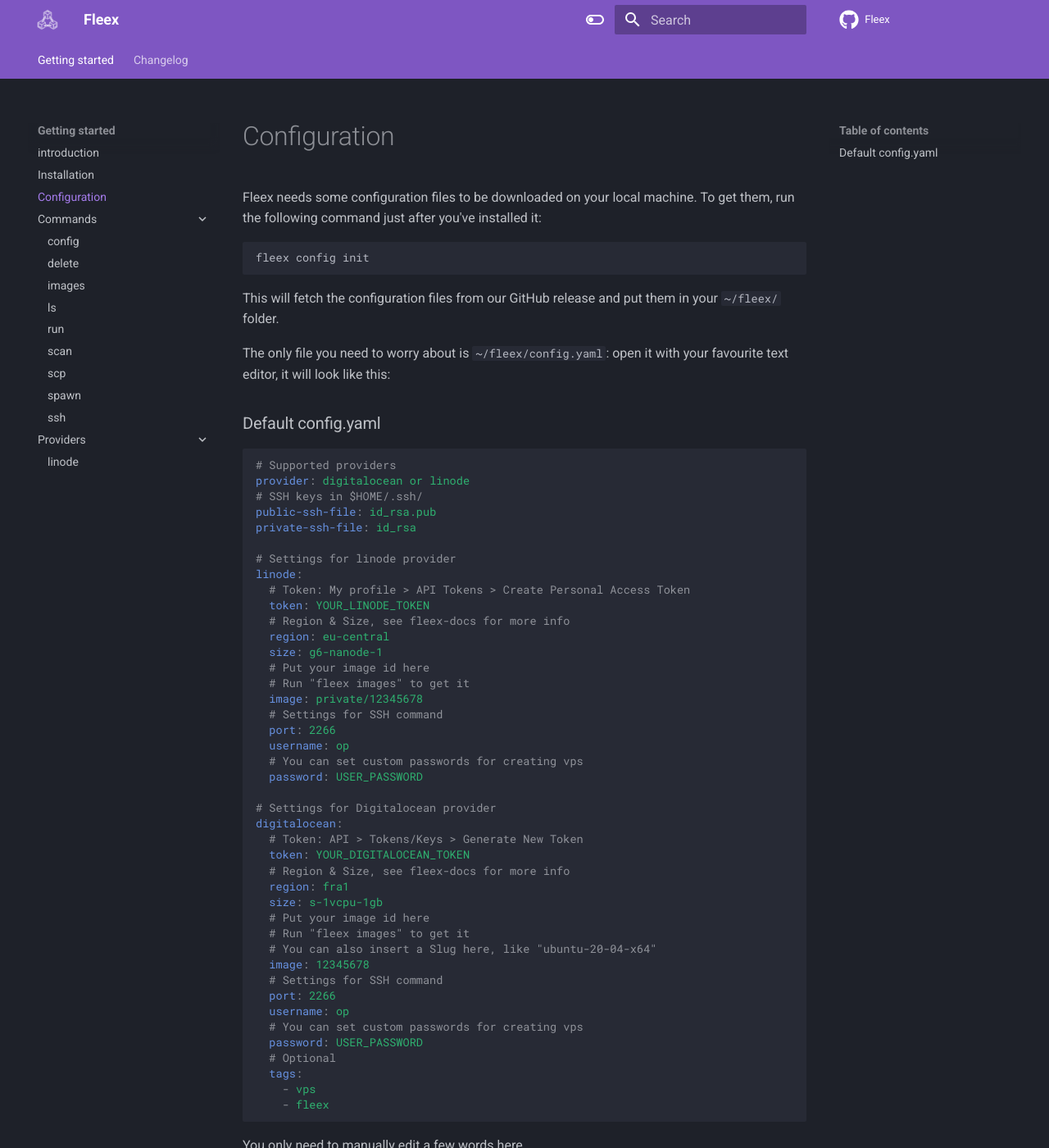
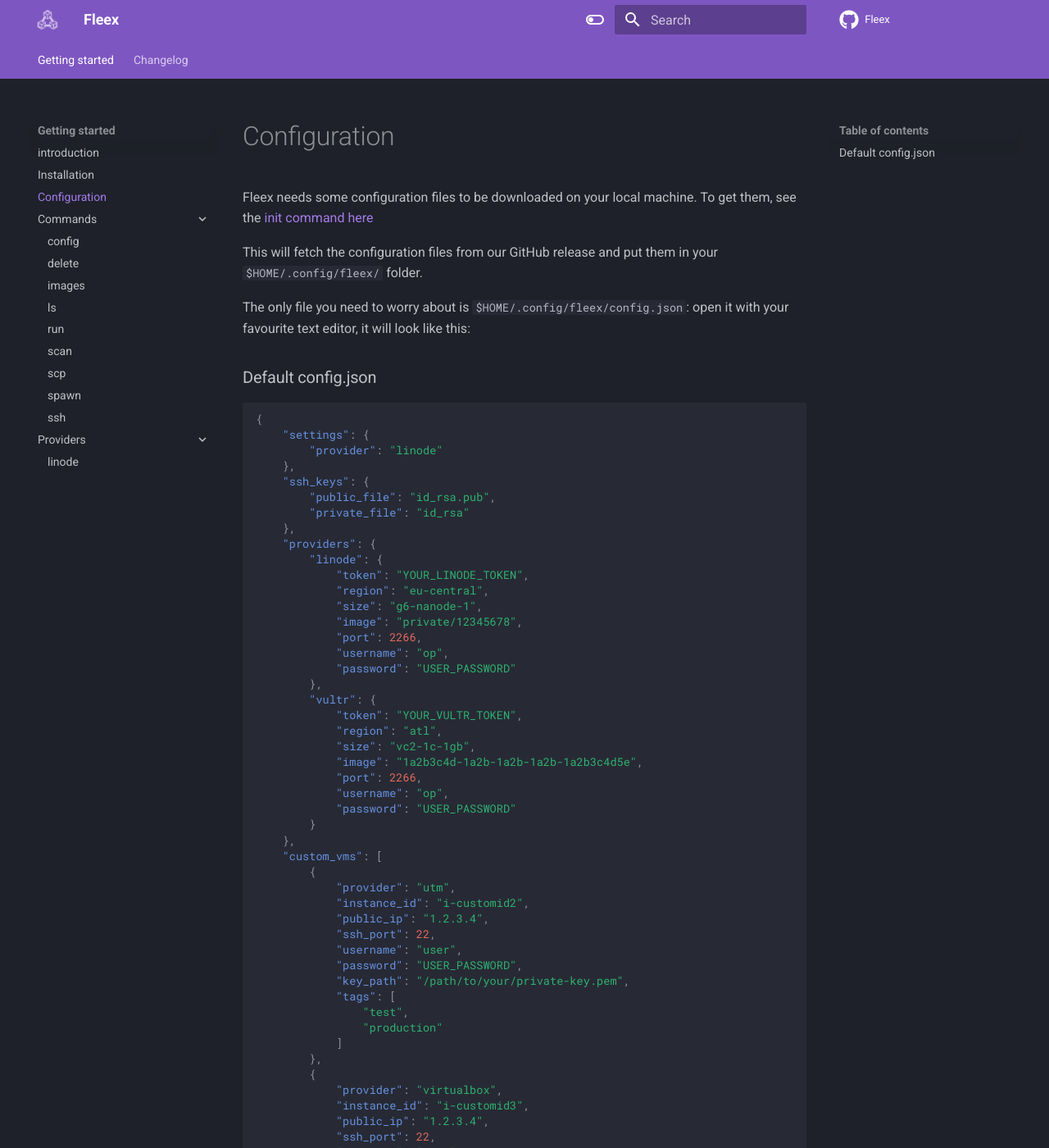
Before and after one commit to FleexSecurity/fleex-docs, an MkDocs documentation site: the page built from docs/get-started/config.md, in a window 1280 px wide and 1400 px high. Shown: the whole window at 82% size. Built offline with MkDocs 1.6.1 and Material for MkDocs 9.7.7, drawn with Linux system fonts in a browser that asks for light colours; comment, search, counter and statistics services are not loaded; some of the changed text lies outside the part shown.

Commit message:
docs: config

````diff
--- a/docs/get-started/config.md
+++ b/docs/get-started/config.md
@@ -1,68 +1,78 @@
 # Configuration
 
 Fleex needs some configuration files to be downloaded on your local machine.
-To get them, run the following command just after you've installed it:
+To get them, see the [init command here](../commands/init.md)
 
-```
-fleex config init
-```
+This will fetch the configuration files from our GitHub release and put them in your `$HOME/.config/fleex/` folder.
 
-This will fetch the configuration files from our GitHub release and put them in your `~/fleex/` folder.
+The only file you need to worry about is `$HOME/.config/fleex/config.json`: open it with your favourite text editor, it will look like this:
 
-The only file you need to worry about is `~/fleex/config.yaml`: open it with your favourite text editor, it will look like this:
+### Default config.json
 
-### Default config.yaml
-
-```yaml
-# Supported providers
-provider: digitalocean or linode
-# SSH keys in $HOME/.ssh/
-public-ssh-file: id_rsa.pub
-private-ssh-file: id_rsa
-
-# Settings for linode provider
-linode:
-  # Token: My profile > API Tokens > Create Personal Access Token
-  token: YOUR_LINODE_TOKEN
-  # Region & Size, see fleex-docs for more info
-  region: eu-central
-  size: g6-nanode-1
-  # Put your image id here
-  # Run "fleex images" to get it
-  image: private/12345678
-  # Settings for SSH command
-  port: 2266
-  username: op
-  # You can set custom passwords for creating vps
-  password: USER_PASSWORD
-
-# Settings for Digitalocean provider
-digitalocean:
-  # Token: API > Tokens/Keys > Generate New Token
-  token: YOUR_DIGITALOCEAN_TOKEN
-  # Region & Size, see fleex-docs for more info
-  region: fra1
-  size: s-1vcpu-1gb
-  # Put your image id here
-  # Run "fleex images" to get it
-  # You can also insert a Slug here, like "ubuntu-20-04-x64"
-  image: 12345678
-  # Settings for SSH command
-  port: 2266
-  username: op
-  # You can set custom passwords for creating vps
-  password: USER_PASSWORD
-  # Optional
-  tags:
-    - vps
-    - fleex
+```json
+{
+    "settings": {
+        "provider": "linode"
+    },
+    "ssh_keys": {
+        "public_file": "id_rsa.pub",
+        "private_file": "id_rsa"
+    },
+    "providers": {
+        "linode": {
+            "token": "YOUR_LINODE_TOKEN",
+            "region": "eu-central",
+            "size": "g6-nanode-1",
+            "image": "private/12345678",
+            "port": 2266,
+            "username": "op",
+            "password": "USER_PASSWORD"
+        },
+        "vultr": {
+            "token": "YOUR_VULTR_TOKEN",
+            "region": "atl",
+            "size": "vc2-1c-1gb",
+            "image": "1a2b3c4d-1a2b-1a2b-1a2b-1a2b3c4d5e",
+            "port": 2266,
+            "username": "op",
+            "password": "USER_PASSWORD"
+        }
+    },
+    "custom_vms": [
+        {
+            "provider": "utm",
+            "instance_id": "i-customid2",
+            "public_ip": "1.2.3.4",
+            "ssh_port": 22,
+            "username": "user",
+            "password": "USER_PASSWORD",
+            "key_path": "/path/to/your/private-key.pem",
+            "tags": [
+                "test",
+                "production"
+            ]
+        },
+        {
+            "provider": "virtualbox",
+            "instance_id": "i-customid3",
+            "public_ip": "1.2.3.4",
+            "ssh_port": 22,
+            "username": "user",
+            "password": "USER_PASSWORD",
+            "key_path": "/path/to/your/private-key.pem",
+            "tags": [
+                "staging"
+            ]
+        }
+    ]
+}
 
 ```
 
 You only need to manually edit a few words here.
 
 First thing first, choose the provider you want to use by default and manually edit the `provider:` line accordingly.
-Then get your cloud provider's token from their website and put it by either replacing `YOUR_LINODE_TOKEN` or `YOUR_DIGITALOCEAN_TOKEN`.
+Then get your cloud provider's token from their website and put it by either replacing `YOUR_LINODE_TOKEN`.
 After that, save the edits to the file.
 
 Now you need to figure out if you already have an image on your cloud provider.
````
